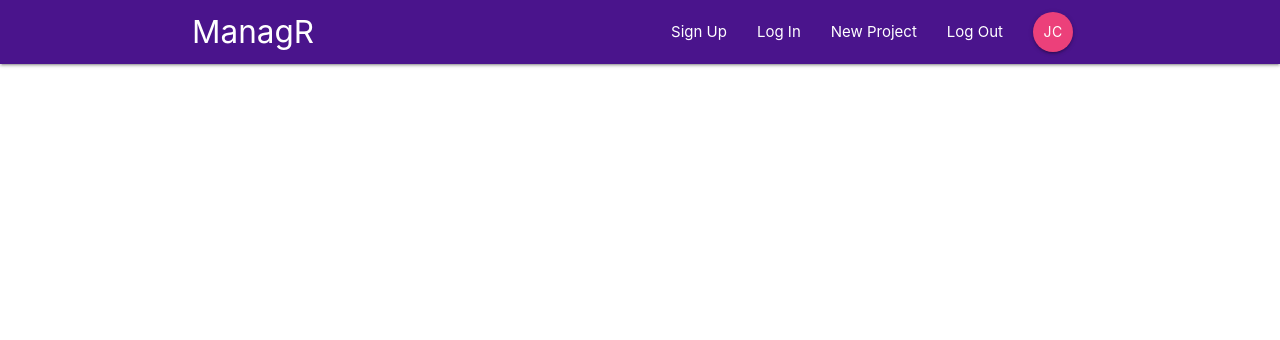
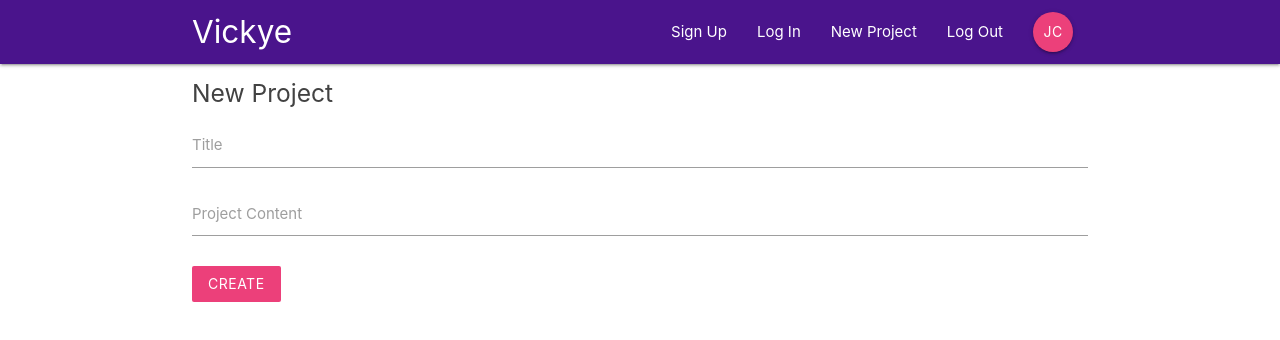
Before and after one commit to jordanmateen/Project_Manager_Tool, a React (Create React App) app: page /create in a window 1280 px wide. Shown: the top 340 px of the page. Built offline with nearby package versions, Linux system fonts and the light colour scheme.

Commit message:
Making commits for creating a project form

```diff
--- a/src/App.js
+++ b/src/App.js
@@ -5,6 +5,7 @@
 import ProjectDetails from './components/project/ProjectDetails'
 import SignIn from './components/auth/SignIn'
 import SignUp from './components/auth/SignUp'
+import CreateProject from './components/project/CreateProject'
 
 function App() {
   return (
@@ -16,6 +17,7 @@
           <Route path = '/project/:id' component = { ProjectDetails }/>
           <Route path = '/signin' component = { SignIn }/>
           <Route path = '/signup' component = { SignUp }/>
+          <Route path = '/create' component = { CreateProject }/>
         </Switch>
       </div>
     </BrowserRouter>
--- a/src/components/auth/SignUp.js
+++ b/src/components/auth/SignUp.js
@@ -25,7 +25,7 @@
         return (
             <div className = 'container'>
                 <form action="" onSubmit = {this.handleSubmit}className="white">
-                    <h5 className="grey-text text-darken-3">Sign In</h5>
+                    <h5 className="grey-text text-darken-3">Sign Up</h5>
 
                     <div className="input-field">
                         <label htmlFor="email">Email</label>
--- a/src/components/layout/Navbar.js
+++ b/src/components/layout/Navbar.js
@@ -7,7 +7,7 @@
     return(
         <nav className="nav-wrapper purple darken-4">
             <div className="container">
-                <Link to = '/' className = "brand-logo">ManagR</Link>
+                <Link to = '/' className = "brand-logo">Vickye</Link>
                 <SignedInLinks/>
                 <SignedOutLinks/>
             </div>
--- a/src/components/project/CreateProject.js
+++ b/src/components/project/CreateProject.js
@@ -0,0 +1,47 @@
+import React, { Component } from 'react'
+
+class CreateProject extends Component {
+
+    state = {
+        title: '',
+        content : ''
+    }
+
+    handleChange = (e) =>{
+       this.setState({
+           [e.target.id]: e.target.value
+       })
+    }
+
+    handleSubmit = (e)=>{
+        e.preventDefault()
+        console.log(this.state)
+    }
+
+    render() {
+        return (
+            <div className = 'container'>
+                <form action="" onSubmit = {this.handleSubmit}className="white">
+                    <h5 className="grey-text text-darken-3">New Project</h5>
+
+                    <div className="input-field">
+                        <label htmlFor="title">Title</label>
+                        <input type="text" id = "title" onChange = {this.handleChange}/>
+                    </div>
+
+                    <div className="input-field">
+                        <label htmlFor="password">Project Content</label>
+                        <textarea id="content" onChange = {this.handleChange} className="materialize-textarea"></textarea>
+                    </div>
+
+                    <div className="input-field">
+                        <button className="btn pink lighten-1 z-depth-0">Create</button>
+                    </div>
+                </form>
+
+            </div>
+        )
+    }
+}
+
+export default CreateProject
```
